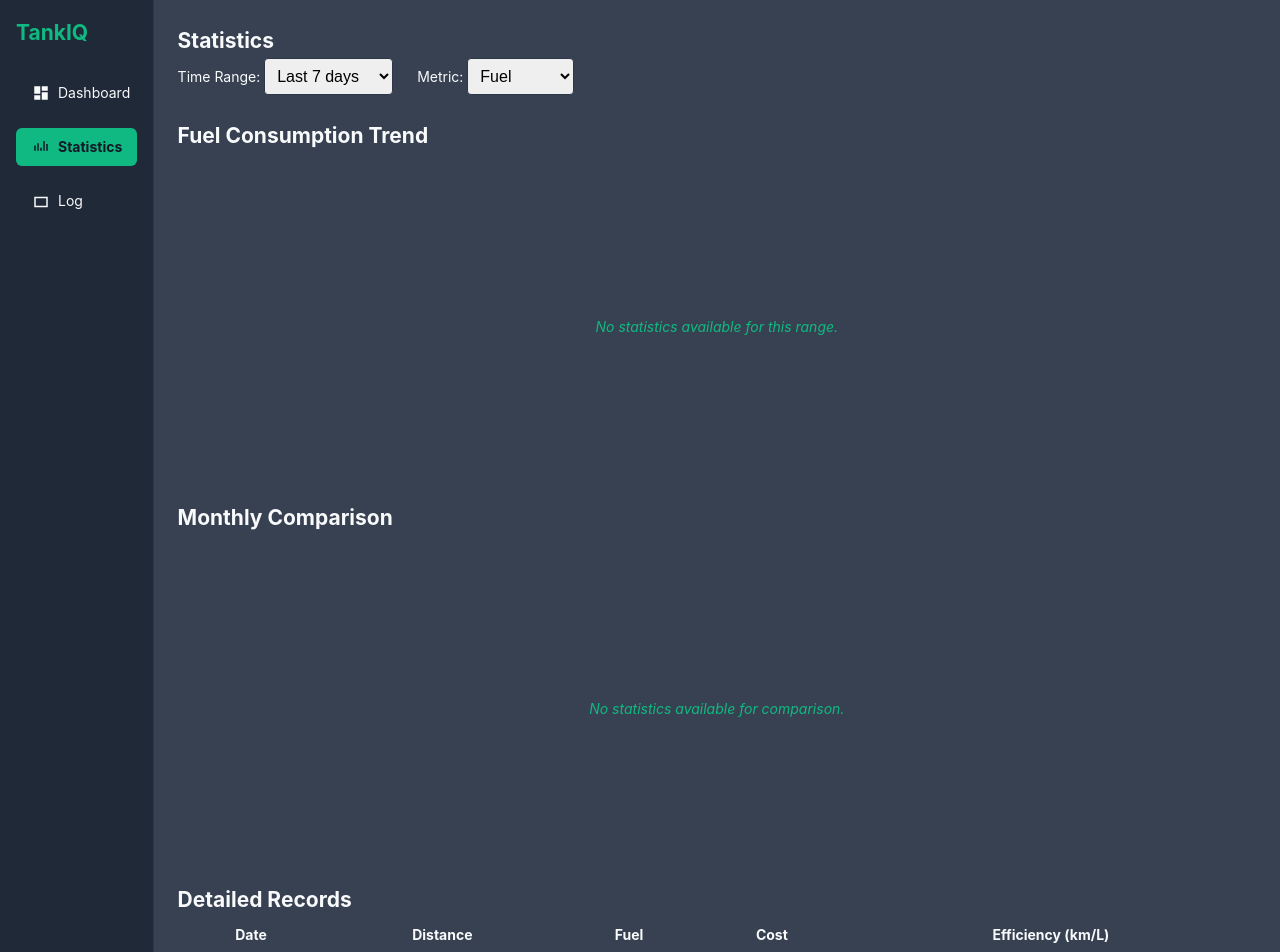
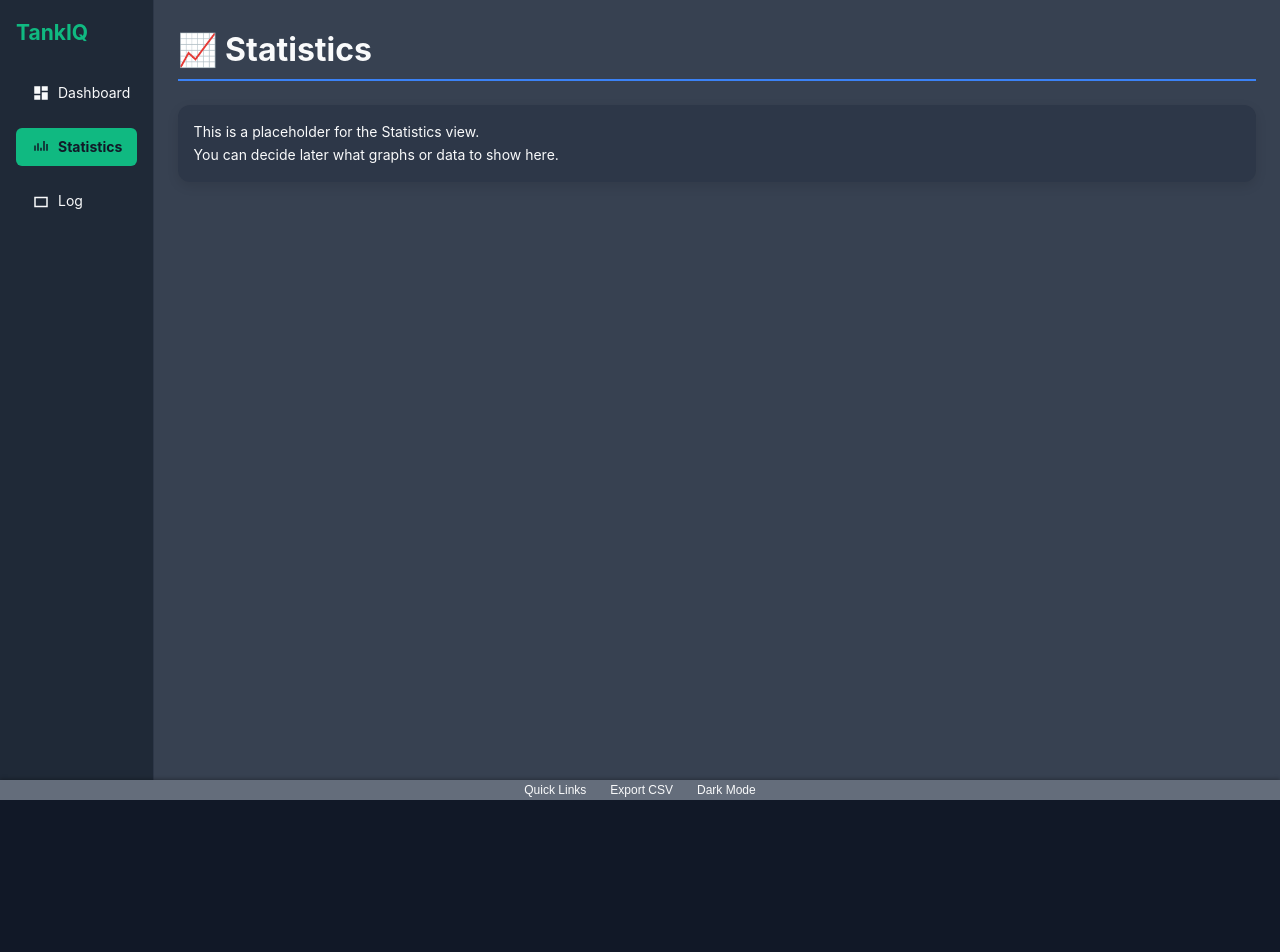
Before and after one commit to yoav-es/tank_iq, a Vue app in the folder ui/: page /stats in a window 1280 px wide. Shown: the top 952 px of the page. After the commit the page ends 800 px from the top, so only its background shows below. Built offline with nearby package versions, Linux system fonts and the light colour scheme; no server answers.

Commit message:
dashboard ui fix

```diff
--- a/ui/src/views/stats-view.vue
+++ b/ui/src/views/stats-view.vue
@@ -1,220 +1,35 @@
-<!-- ui/src/views/stats-view.vue -->
 <template>
   <section class="stats">
-    <h1>Statistics</h1>
-
-    <!-- Controls -->
-    <div class="filters">
-      <label>
-        Time Range:
-        <select v-model="selectedRange" @change="fetchStats">
-          <option value="7d">Last 7 days</option>
-          <option value="30d">Last 30 days</option>
-          <option value="90d">Last 90 days</option>
-          <option value="all">All time</option>
-        </select>
-      </label>
-      <label>
-        Metric:
-        <select v-model="selectedMetric" @change="renderTrendChart">
-          <option value="fuel">Fuel</option>
-          <option value="distance">Distance</option>
-          <option value="cost">Cost</option>
-          <option value="efficiency">Efficiency</option>
-        </select>
-      </label>
-    </div>
-
-    <!-- Trend Analysis -->
-    <div class="section trend">
-      <h2>{{ selectedMetricLabel }} Trend</h2>
-      <div v-if="!fuelStore.detailedStats?.monthly_stats.length" class="placeholder">
-        <p>No statistics available for this range.</p>
-      </div>
-      <canvas v-else ref="trendChart"></canvas>
-    </div>
-
-    <!-- Comparative Analysis -->
-    <div class="section comparison">
-      <h2>Monthly Comparison</h2>
-      <div v-if="!fuelStore.detailedStats?.monthly_stats.length" class="placeholder">
-        <p>No statistics available for comparison.</p>
-      </div>
-      <canvas v-else ref="comparisonChart"></canvas>
-    </div>
-
-    <!-- Detailed Records -->
-    <div class="section table">
-      <h2>Detailed Records</h2>
-      <table>
-        <thead>
-          <tr>
-            <th>Date</th>
-            <th>Distance</th>
-            <th>Fuel</th>
-            <th>Cost</th>
-            <th>Efficiency (km/L)</th>
-          </tr>
-        </thead>
-        <tbody>
-          <tr v-for="entry in fuelStore.entries" :key="entry.id">
-            <td>{{ entry.date }}</td>
-            <td>{{ entry.distance }}</td>
-            <td>{{ entry.liters }}</td>
-            <td>{{ entry.total_cost }}</td>
-            <td>{{ entry.km_per_liter }}</td>
-          </tr>
-        </tbody>
-      </table>
+    <h1 class="page-title">📈 Statistics</h1>
+    <div class="card">
+      <p>This is a placeholder for the Statistics view.</p>
+      <p>You can decide later what graphs or data to show here.</p>
     </div>
   </section>
 </template>
 
 <script setup lang="ts">
-import { ref, computed, onMounted } from 'vue';
-import { Chart, registerables } from 'chart.js';
-import { useFuelStore } from '../stores/fuel-store';
-
-Chart.register(...registerables);
-
-const fuelStore = useFuelStore();
-
-const selectedRange = ref('7d');
-const selectedMetric = ref<'fuel' | 'distance' | 'cost' | 'efficiency'>('fuel');
-
-const trendChart = ref<HTMLCanvasElement | null>(null);
-const comparisonChart = ref<HTMLCanvasElement | null>(null);
-const trendInstance = ref<Chart | null>(null);
-const comparisonInstance = ref<Chart | null>(null);
-
-onMounted(async () => {
-  await fuelStore.fetchEntriesAndStats();
-  await fuelStore.fetchDetailedStats();
-  renderTrendChart();
-  renderComparisonChart();
-});
-
-const selectedMetricLabel = computed(() => {
-  switch (selectedMetric.value) {
-    case 'fuel': return 'Fuel Consumption';
-    case 'distance': return 'Distance';
-    case 'cost': return 'Cost';
-    case 'efficiency': return 'Efficiency';
-    default: return 'Metric';
-  }
-});
-
-function renderTrendChart() {
-  if (!fuelStore.detailedStats?.monthly_stats.length || !trendChart.value) return;
-
-  if (trendInstance.value) trendInstance.value.destroy();
-
-  const stats = fuelStore.detailedStats.monthly_stats;
-  const dataPoints = stats.map((s) => {
-    switch (selectedMetric.value) {
-      case 'fuel': return s.total_liters;
-      case 'distance': return s.total_distance;
-      case 'cost': return s.total_cost;
-      case 'efficiency': return s.average_km_per_liter;
-      default: return 0;
-    }
-  });
-
-  trendInstance.value = new Chart(trendChart.value, {
-    type: 'line',
-    data: {
-      labels: stats.map((s) => s.period_label),
-      datasets: [{
-        label: selectedMetricLabel.value,
-        data: dataPoints,
-        borderColor: 'blue',
-        fill: false,
-      }],
-    },
-    options: { responsive: true, maintainAspectRatio: false },
-  });
-}
-
-function renderComparisonChart() {
-  if (!fuelStore.detailedStats?.monthly_stats.length || !comparisonChart.value) return;
-
-  if (comparisonInstance.value) comparisonInstance.value.destroy();
-
-  const stats = fuelStore.detailedStats.monthly_stats;
-
-  comparisonInstance.value = new Chart(comparisonChart.value, {
-    type: 'bar',
-    data: {
-      labels: stats.map((s) => s.period_label),
-      datasets: [{
-        label: 'Efficiency (km/L)',
-        data: stats.map((s) => s.average_km_per_liter),
-        backgroundColor: 'green',
-      }],
-    },
-    options: { responsive: true, maintainAspectRatio: false },
-  });
-}
-
-async function fetchStats() {
-  await fuelStore.fetchDetailedStats();
-  renderTrendChart();
-  renderComparisonChart();
-}
+// Dummy view — no chart logic yet
 </script>
 
 <style scoped>
-.filters {
-  display: flex;
-  gap: var(--space-lg);
-  margin-bottom: var(--space-lg);
+.page-title {
+  font-size: 2rem;
+  font-weight: bold;
+  border-bottom: 2px solid var(--color-accent);
+  padding-bottom: var(--space-xs);
 }
 
-.section {
-  margin-bottom: var(--space-xl);
+.stats {
+  display: flex;
+  flex-direction: column;
+  gap: var(--space-lg);
 }
 
-.section.trend,
-.section.comparison {
-  height: 350px; /* fixes infinite stretch */
-  position: relative;
-}
-
-canvas {
-  width: 100%;
-  height: 100%;
-  display: block;
-}
-
-.placeholder {
-  display: flex;
-  align-items: center;
-  justify-content: center;
-  height: 100%;
-  color: var(--color-secondary);
-  font-style: italic;
-}
-
-.section.table table {
-  width: 100%;
-  border-collapse: collapse;
-}
-
-.section.table th,
-.section.table td {
-  padding: var(--space-sm);
-  border-bottom: 1px solid var(--color-border);
-}
-
-.section.table tbody tr:nth-child(odd) {
-  background-color: var(--color-row-light);
-}
-
-.section.table tbody tr:nth-child(even) {
-  background-color: var(--color-row-dark);
-}
-
-.section.table tbody tr:hover {
-  background-color: var(--color-row-hover);
+.card {
+  background: var(--color-card);
+  padding: var(--space-md);
+  border-radius: 12px;
+  box-shadow: 0 4px 12px rgba(0,0,0,0.1);
 }
 </style>
```
Also changed, not shown: ui/src/views/dashboard-view.vue (+127 -79 lines).
